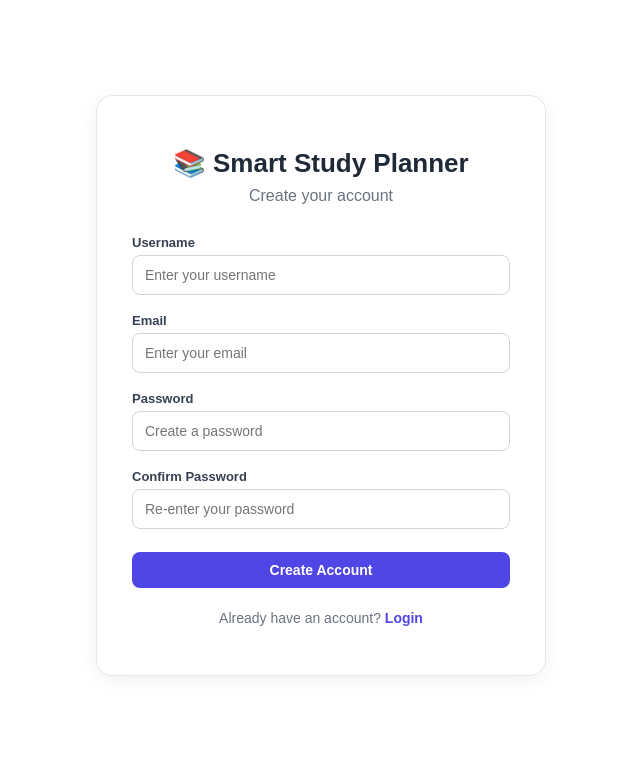
After one commit to ash3535/SmartStudyPlanner, a Flask app: page /signup in a window 1280 px wide. The commit adds this page. Shown: the top 770 px of the page, without its empty margins (319-959 px from the left). Run offline with Flask 3, Linux system fonts and the light colour scheme.

Commit message:
Add user authentication and task isolation

```diff
--- a/app/main.py
+++ b/app/main.py
@@ -1,21 +1,137 @@
-from flask import Flask, render_template, request, redirect, flash
+import os
+
+from flask import Flask, render_template, request, redirect, flash, session
+from dotenv import load_dotenv
 
 from models import StudyTask
 from task_manager import TaskManager
 from planner import create_study_plan
+from user_manager import UserManager
+
+
+load_dotenv()
 
 
 app = Flask(__name__)
 
-app.secret_key = "smart-study-planner-secret-key"
+app.secret_key = os.getenv(
+    "SECRET_KEY",
+    "smart-study-planner-secret-key"
+)
 
 manager = TaskManager()
+user_manager = UserManager()
 
+def login_required():
+
+    if "user_id" not in session:
+        return False
+
+    return True
+
+@app.route("/signup", methods=["GET", "POST"])
+def signup():
+
+    if request.method == "GET":
+        return render_template("signup.html")
+
+    username = request.form.get("username", "").strip()
+    email = request.form.get("email", "").strip()
+    password = request.form.get("password", "")
+    confirm_password = request.form.get("confirm_password", "")
+
+    if not username or not email or not password or not confirm_password:
+        flash("Please fill in all fields.", "error")
+        return redirect("/signup")
+
+    if len(username) < 3:
+        flash("Username must be at least 3 characters.", "error")
+        return redirect("/signup")
+
+    if len(password) < 6:
+        flash("Password must be at least 6 characters.", "error")
+        return redirect("/signup")
+
+    if password != confirm_password:
+        flash("Passwords do not match.", "error")
+        return redirect("/signup")
+
+    user_id = user_manager.create_user(
+        username,
+        email,
+        password
+    )
+
+    if not user_id:
+        flash("Username or email already exists.", "error")
+        return redirect("/signup")
+
+    session["user_id"] = user_id
+    session["username"] = username
+
+    return redirect("/")
+
+@app.route("/login", methods=["GET", "POST"])
+def login():
+
+    if request.method == "GET":
+        return render_template("login.html")
+
+    username_or_email = request.form.get(
+        "username_or_email",
+        ""
+    ).strip()
+
+    password = request.form.get(
+        "password",
+        ""
+    )
+
+    if not username_or_email or not password:
+        flash(
+            "Please enter your username/email and password.",
+            "error"
+        )
+        return redirect("/login")
+
+    user = user_manager.authenticate_user(
+        username_or_email,
+        password
+    )
+
+    if not user:
+        flash(
+            "Invalid username/email or password.",
+            "error"
+        )
+        return redirect("/login")
+
+    session["user_id"] = user[0]
+    session["username"] = user[1]
+
+    return redirect("/")
+
+@app.route("/logout")
+def logout():
+
+    session.clear()
+
+    flash(
+        "You have been logged out.",
+        "success"
+    )
+
+    return redirect("/login")
 
 @app.route("/")
 def home():
 
-    tasks = manager.get_tasks()
+    if not login_required():
+        return redirect("/login")
+
+    tasks = manager.get_tasks(
+        session["user_id"]
+    )
 
     return render_template(
         "index.html",
@@ -26,35 +142,48 @@ def home():
 @app.route("/add", methods=["POST"])
 def add_task():
 
+    if not login_required():
+        return redirect("/login")
+
     try:
 
         title = request.form.get("title", "").strip()
         subject = request.form.get("subject", "").strip()
         difficulty = request.form.get("difficulty", "")
+
         estimated_hours = float(
             request.form.get("estimated_hours", 0)
         )
+
         deadline = request.form.get("deadline", "")
         priority = request.form.get("priority", "")
 
-        # Validate text fields
         if not title or not subject or not deadline:
-            flash("Please fill in all required fields.", "error")
+            flash(
+                "Please fill in all required fields.",
+                "error"
+            )
             return redirect("/")
 
-        # Validate hours
         if estimated_hours <= 0:
-            flash("Study hours must be greater than 0.", "error")
+            flash(
+                "Study hours must be greater than 0.",
+                "error"
+            )
             return redirect("/")
 
-        # Validate difficulty
         if difficulty not in ["Easy", "Medium", "Hard"]:
-            flash("Invalid difficulty selected.", "error")
+            flash(
+                "Invalid difficulty selected.",
+                "error"
+            )
             return redirect("/")
 
-        # Validate priority
         if priority not in ["Low", "Medium", "High"]:
-            flash("Invalid priority selected.", "error")
+            flash(
+                "Invalid priority selected.",
+                "error"
+            )
             return redirect("/")
 
         task = StudyTask(
@@ -66,12 +195,22 @@ def add_task():
             priority
         )
 
-        manager.add_task(task)
+        manager.add_task(
+            task,
+            session["user_id"]
+        )
 
-        flash("Task added successfully!", "success")
+        flash(
+            "Task added successfully!",
+            "success"
+        )
 
     except ValueError:
-        flash("Please enter a valid number for study hours.", "error")
+
+        flash(
+            "Please enter a valid number for study hours.",
+            "error"
+        )
 
     return redirect("/")
 
@@ -79,9 +218,18 @@ def add_task():
 @app.route("/delete/<int:task_id>")
 def delete_task(task_id):
 
-    manager.delete_task(task_id)
+    if not login_required():
+        return redirect("/login")
 
-    flash("Task deleted.", "success")
+    manager.delete_task(
+        task_id,
+        session["user_id"]
+    )
+
+    flash(
+        "Task deleted.",
+        "success"
+    )
 
     return redirect("/")
 
@@ -89,35 +237,53 @@ def delete_task(task_id):
 @app.route("/update/<int:task_id>", methods=["POST"])
 def update_task(task_id):
 
+    if not login_required():
+        return redirect("/login")
+
     try:
 
         title = request.form.get("title", "").strip()
         subject = request.form.get("subject", "").strip()
         difficulty = request.form.get("difficulty", "")
+
         estimated_hours = float(
             request.form.get("estimated_hours", 0)
         )
+
         deadline = request.form.get("deadline", "")
         priority = request.form.get("priority", "")
 
         if not title or not subject or not deadline:
-            flash("Please fill in all required fields.", "error")
+            flash(
+                "Please fill in all required fields.",
+                "error"
+            )
             return redirect("/")
 
         if estimated_hours <= 0:
-            flash("Study hours must be greater than 0.", "error")
+            flash(
+                "Study hours must be greater than 0.",
+                "error"
+            )
             return redirect("/")
 
         if difficulty not in ["Easy", "Medium", "Hard"]:
-            flash("Invalid difficulty selected.", "error")
+            flash(
+                "Invalid difficulty selected.",
+                "error"
+            )
             return redirect("/")
 
         if priority not in ["Low", "Medium", "High"]:
-            flash("Invalid priority selected.", "error")
+            flash(
+                "Invalid priority selected.",
+                "error"
+            )
             return redirect("/")
 
         manager.update_task(
             task_id,
+            session["user_id"],
             title,
             subject,
             difficulty,
@@ -126,10 +292,17 @@ def update_task(task_id):
             priority
         )
 
-        flash("Task updated successfully!", "success")
+        flash(
+            "Task updated successfully!",
+            "success"
+        )
 
     except ValueError:
-        flash("Please enter a valid number for study hours.", "error")
+
+        flash(
+            "Please enter a valid number for study hours.",
+            "error"
+        )
 
     return redirect("/")
 
@@ -137,7 +310,13 @@ def update_task(task_id):
 @app.route("/toggle/<int:task_id>")
 def toggle_task(task_id):
 
-    manager.toggle_task(task_id)
+    if not login_required():
+        return redirect("/login")
+
+    manager.toggle_task(
+        task_id,
+        session["user_id"]
+    )
 
     return redirect("/")
 
@@ -145,7 +324,12 @@ def toggle_task(task_id):
 @app.route("/plan")
 def study_plan():
 
-    tasks = manager.get_tasks()
+    if not login_required():
+        return redirect("/login")
+
+    tasks = manager.get_tasks(
+        session["user_id"]
+    )
 
     planned_tasks = create_study_plan(tasks)
 
@@ -158,7 +342,12 @@ def study_plan():
 @app.route("/dashboard")
 def dashboard():
 
-    statistics = manager.get_statistics()
+    if not login_required():
+        return redirect("/login")
+
+    statistics = manager.get_statistics(
+        session["user_id"]
+    )
 
     return render_template(
         "dashboard.html",
--- a/app/static/style.css
+++ b/app/static/style.css
@@ -586,3 +586,65 @@ select:focus {
     color: #6b7280;
     line-height: 1.4;
 }
+
+.auth-card {
+    max-width: 450px;
+    margin: 60px auto;
+    background: white;
+    padding: 35px;
+    border-radius: 16px;
+    border: 1px solid #e5e7eb;
+    box-shadow: 0 4px 20px rgba(0, 0, 0, 0.06);
+}
+
+.auth-header {
+    text-align: center;
+    margin-bottom: 30px;
+}
+
+.auth-header h1 {
+    margin-bottom: 8px;
+    font-size: 26px;
+}
+
+.auth-header p {
+    margin: 0;
+    color: #6b7280;
+}
+
+.auth-card form {
+    display: flex;
+    flex-direction: column;
+    gap: 18px;
+}
+
+.auth-card input {
+    width: 100%;
+    padding: 11px 12px;
+    border: 1px solid #d1d5db;
+    border-radius: 8px;
+    font-size: 14px;
+}
+
+.auth-card input:focus {
+    outline: none;
+    border-color: #4f46e5;
+}
+
+.auth-button {
+    width: 100%;
+    margin-top: 5px;
+}
+
+.auth-link {
+    text-align: center;
+    margin-top: 22px;
+    color: #6b7280;
+    font-size: 14px;
+}
+
+.auth-link a {
+    color: #4f46e5;
+    font-weight: 600;
+    text-decoration: none;
+}
--- a/app/templates/index.html
+++ b/app/templates/index.html
@@ -46,6 +46,7 @@
     <div>
         <h1>📚 Smart Study Planner</h1>
         <p>Organize your studies. Stay on track. Reach your goals.</p>
+        <p>Welcome, <strong>{{ session["username"] }}</strong>!</p>
     </div>
 
     <nav>
@@ -62,6 +63,11 @@
             </button>
         </a>
 
+        <a href="/logout">
+            <button class="primary">
+                🔓 Logout
+            </button>
+        </a>
     </nav>
 
 </header>
--- /dev/null
+++ b/app/templates/signup.html
@@ -0,0 +1,100 @@
+<!DOCTYPE html>
+<html lang="en">
+<head>
+    <meta charset="UTF-8">
+    <meta name="viewport" content="width=device-width, initial-scale=1.0">
+
+    <title>Sign Up - Smart Study Planner</title>
+
+    <link
+        rel="stylesheet"
+        href="{{ url_for('static', filename='style.css') }}"
+    >
+</head>
+
+<body>
+
+<div class="container">
+
+    <div class="auth-card">
+
+        <div class="auth-header">
+            <h1>📚 Smart Study Planner</h1>
+            <p>Create your account</p>
+        </div>
+
+        {% with messages = get_flashed_messages(with_categories=true) %}
+            {% if messages %}
+                <div class="messages">
+                    {% for category, message in messages %}
+                        <div class="message {{ category }}">
+                            {{ message }}
+                        </div>
+                    {% endfor %}
+                </div>
+            {% endif %}
+        {% endwith %}
+
+        <form action="/signup" method="POST">
+
+            <div class="form-field">
+                <label for="username">Username</label>
+                <input
+                    type="text"
+                    id="username"
+                    name="username"
+                    placeholder="Enter your username"
+                    required
+                >
+            </div>
+
+            <div class="form-field">
+                <label for="email">Email</label>
+                <input
+                    type="email"
+                    id="email"
+                    name="email"
+                    placeholder="Enter your email"
+                    required
+                >
+            </div>
+
+            <div class="form-field">
+                <label for="password">Password</label>
+                <input
+                    type="password"
+                    id="password"
+                    name="password"
+                    placeholder="Create a password"
+                    required
+                >
+            </div>
+
+            <div class="form-field">
+                <label for="confirm_password">Confirm Password</label>
+                <input
+                    type="password"
+                    id="confirm_password"
+                    name="confirm_password"
+                    placeholder="Re-enter your password"
+                    required
+                >
+            </div>
+
+            <button type="submit" class="primary auth-button">
+                Create Account
+            </button>
+
+        </form>
+
+        <p class="auth-link">
+            Already have an account?
+            <a href="/login">Login</a>
+        </p>
+
+    </div>
+
+</div>
+
+</body>
+</html>
```
Also changed, not shown: app/task_manager.py (+72 -52 lines), app/templates/login.html (added, +82 -0 lines), app/user_manager.py (added, +62 -0 lines).
